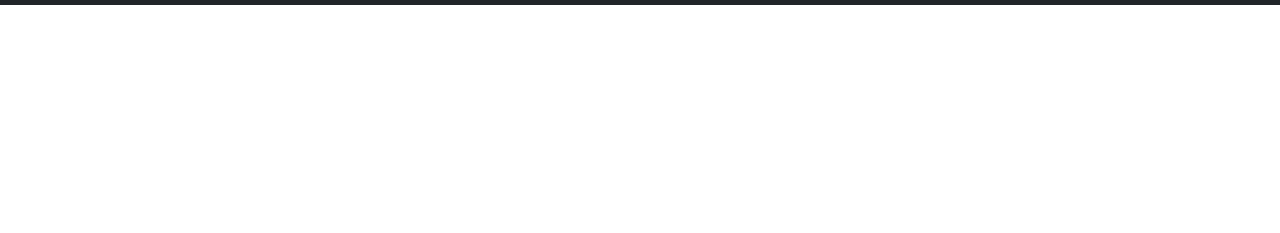
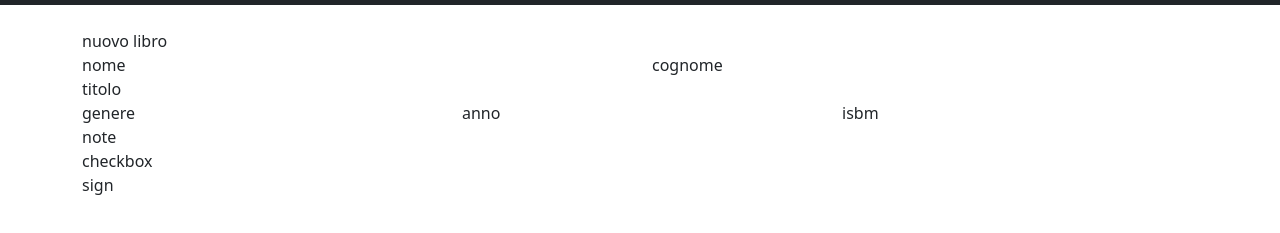
Before and after one commit to andrea-mosca/html-css-bootstrap-dashboard, a plain HTML site: page add-book.html in a window 1280 px wide. Shown: the part 61-294 px from the top of the page. Drawn offline with nearby package versions, Linux system fonts and the light colour scheme.

Commit message:
structure

```diff
--- a/add-book.html
+++ b/add-book.html
@@ -47,6 +47,29 @@
       </nav>
 
       <main class="container py-4">
+        <form class="row">
+          <div class="col-12">nuovo libro</div>
+          <div class="col-12">
+            <div class="row">
+              <div class="col-6">nome</div>
+              <div class="col-6">cognome</div>
+            </div>
+          </div>
+          <div class="col-12">titolo</div>
+          <div class="col-12">
+            <div class="row">
+              <div class="col-12 col-lg-4">genere</div>
+              <div class="col-12 col-lg-4">anno</div>
+              <div class="col-12 col-lg-4">isbm</div>
+            </div>
+          </div>
+          <div class="col-12">note</div>
+          <div class="col-12">checkbox</div>
+          <div class="col-12">sign</div>
+
+
+
+        </form>
 
       </main>
 
```
